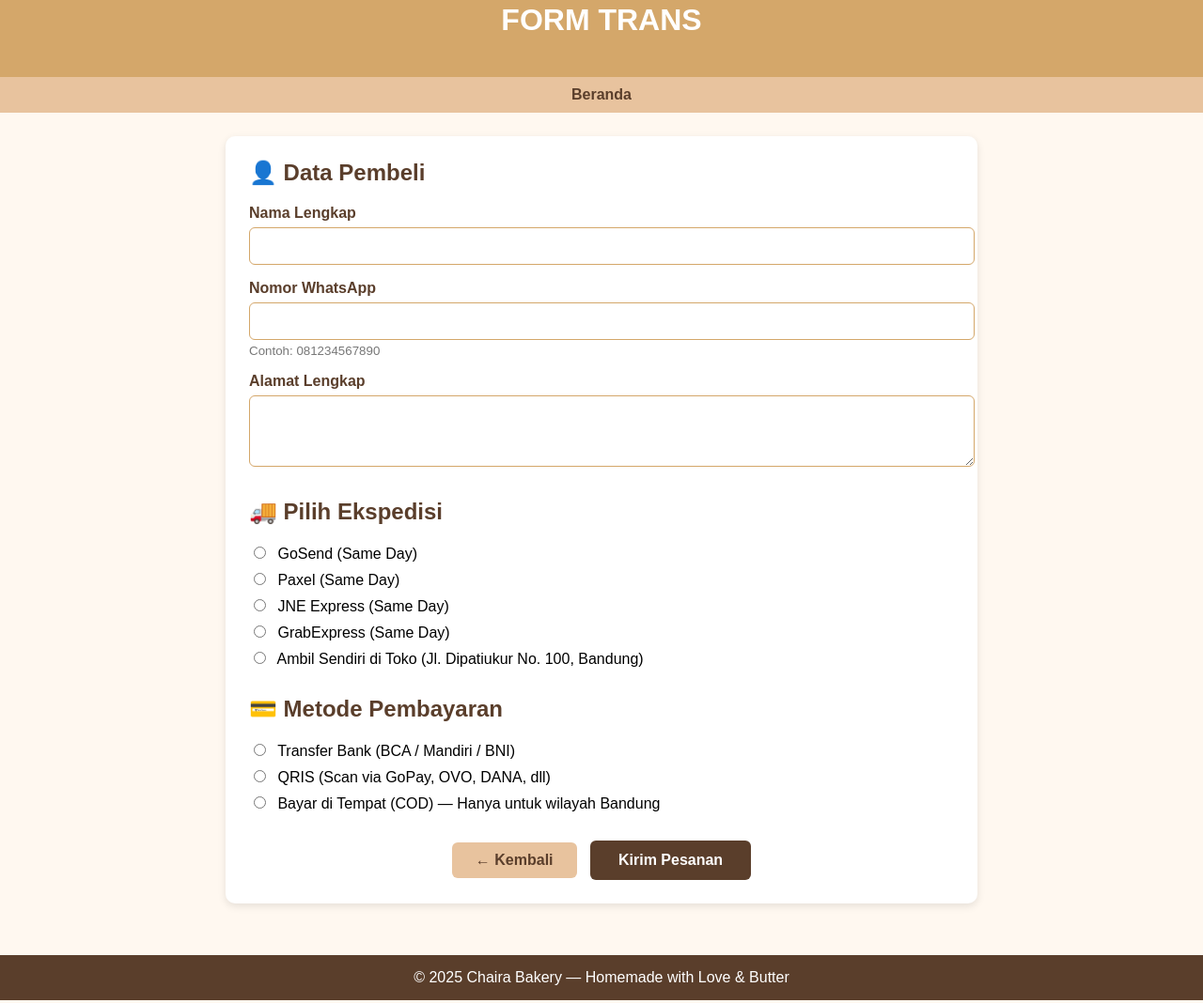
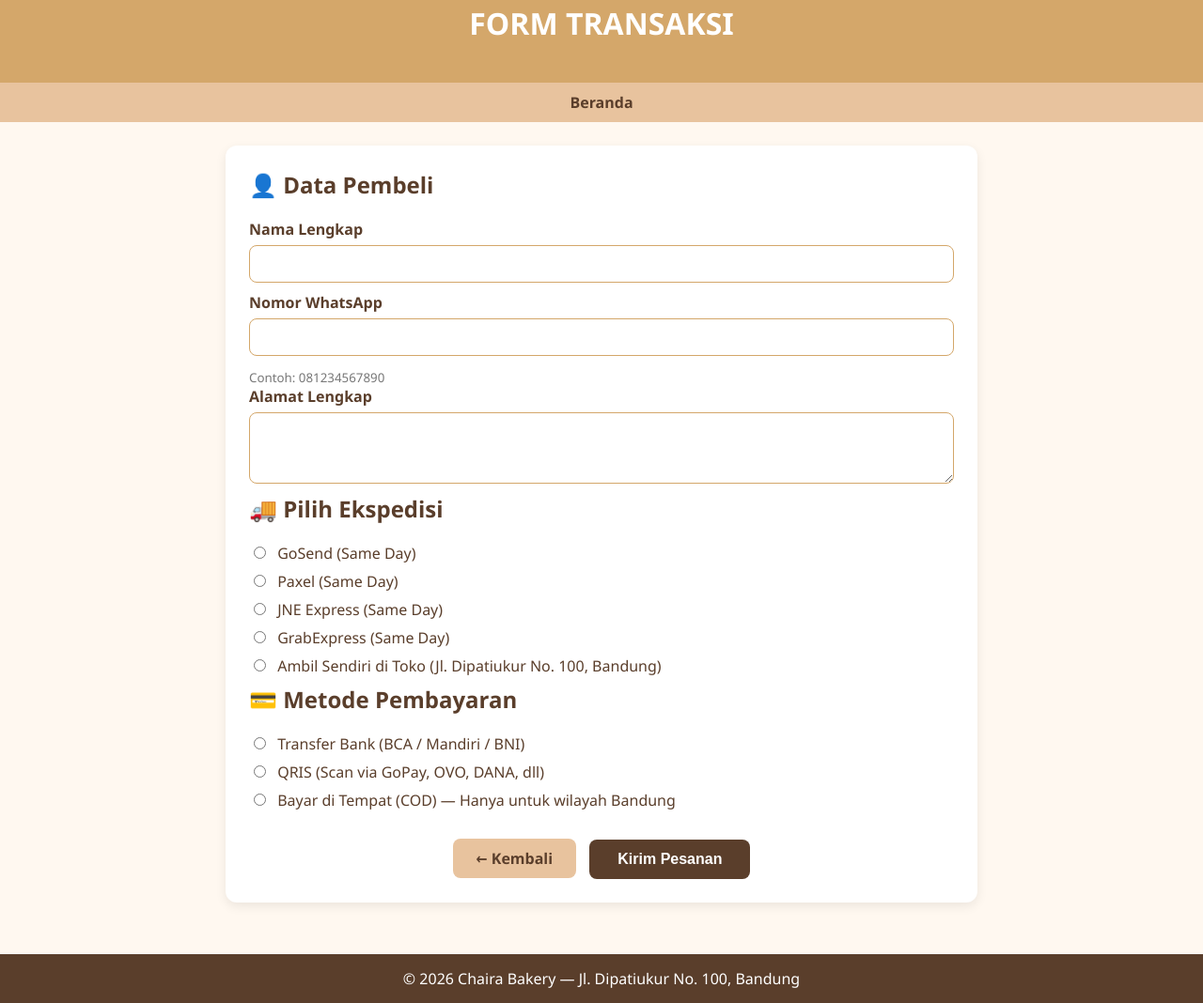
Before and after one commit to chairapuspitab-hub/chairapuspitab.github.io, a plain HTML site: page transaksi.html in a window 1280 px wide. Shown: the part 38-1106 px from the top of the page at 94% size. Drawn offline with Linux system fonts and the light colour scheme.

Commit message:
Update transaksi.html

```diff
--- a/transaksi.html
+++ b/transaksi.html
@@ -1,87 +1,353 @@
-<!DOCTYPE html>
+
 <html lang="id">
 <head>
   <meta charset="UTF-8">
+  <meta name="viewport" content="width=device-width, initial-scale=1.0">
   <title>Transaksi - Chaira Bakery</title>
+  <style>
+    body {
+      margin: 0;
+      font-family: 'Segoe UI', Tahoma, Geneva, Verdana, sans-serif;
+      background: #fff8f0;
+      color: #333;
+    }
+    header {
+      background: #d4a76a;
+      color: white;
+      text-align: center;
+      padding: 20px;
+    }
+    nav {
+      background: #e8c39e;
+      padding: 10px;
+      text-align: center;
+    }
+    nav a {
+      margin: 0 15px;
+      text-decoration: none;
+      color: #5a3e2b;
+      font-weight: bold;
+    }
+    .container {
+      padding: 25px;
+      max-width: 800px;
+      margin: 0 auto;
+    }
+    .form-box, .invoice-box {
+      background: white;
+      border-radius: 12px;
+      box-shadow: 0 4px 12px rgba(0,0,0,0.08);
+      padding: 25px;
+    }
+    h2 {
+      color: #5a3e2b;
+      margin-top: 0;
+    }
+    label {
+      display: block;
+      font-weight: bold;
+      color: #5a3e2b;
+      margin-bottom: 6px;
+    }
+    input[type="text"],
+    input[type="tel"],
+    textarea {
+      width: 100%;
+      padding: 10px;
+      border: 1px solid #d4a76a;
+      border-radius: 8px;
+      font-size: 16px;
+      margin-bottom: 10px;
+    }
+    small {
+      color: #777;
+      display: block;
+      margin-top: 4px;
+    }
+    .radio-group label {
+      display: block;
+      margin-bottom: 8px;
+      font-weight: normal;
+      cursor: pointer;
+    }
+    .radio-group input {
+      margin-right: 8px;
+    }
+    .btn-group {
+      margin-top: 30px;
+      text-align: center;
+    }
+    .btn-back {
+      background: #e8c39e;
+      color: #5a3e2b;
+      padding: 10px 25px;
+      text-decoration: none;
+      border-radius: 8px;
+      display: inline-block;
+      margin-right: 10px;
+      font-weight: bold;
+    }
+    .btn-submit {
+      background: #5a3e2b;
+      color: white;
+      padding: 12px 30px;
+      border: none;
+      border-radius: 8px;
+      font-weight: bold;
+      font-size: 16px;
+      cursor: pointer;
+    }
+    footer {
+      background: #5a3e2b;
+      color: white;
+      text-align: center;
+      padding: 15px;
+      margin-top: 30px;
+    }
+    .hidden {
+      display: none;
+    }
+
+    /* === INVOICE STYLE ALA SHOPEE === */
+    .invoice {
+      font-size: 15px;
+      line-height: 1.5;
+    }
+    .invoice-header {
+      text-align: center;
+      margin-bottom: 20px;
+    }
+    .invoice-header h2 {
+      margin: 0;
+      font-size: 20px;
+      color: #5a3e2b;
+    }
+    .invoice-header p {
+      color: #777;
+      margin: 5px 0 0;
+      font-size: 14px;
+    }
+    .invoice-id {
+      background: #f9f5f0;
+      padding: 8px;
+      border-radius: 6px;
+      text-align: center;
+      font-weight: bold;
+      margin: 15px 0;
+      color: #5a3e2b;
+    }
+    .invoice-section {
+      margin: 15px 0;
+    }
+    .invoice-row {
+      display: flex;
+      justify-content: space-between;
+      margin: 8px 0;
+    }
+    .invoice-label {
+      font-weight: bold;
+      color: #5a3e2b;
+    }
+    .invoice-value {
+      text-align: right;
+      max-width: 60%;
+      word-break: break-word;
+    }
+    .invoice-hr {
+      height: 1px;
+      background: #e8c39e;
+      margin: 18px 0;
+    }
+    .status-badge {
+      display: inline-block;
+      background: #fff3e0;
+      color: #e65100;
+      padding: 4px 10px;
+      border-radius: 20px;
+      font-size: 13px;
+      font-weight: bold;
+      margin-top: 8px;
+    }
+    .note {
+      font-style: italic;
+      color: #777;
+      text-align: center;
+      margin-top: 20px;
+      font-size: 14px;
+    }
+    .btn-save {
+      background: #d4a76a;
+      color: white;
+      border: none;
+      padding: 10px 20px;
+      border-radius: 8px;
+      font-weight: bold;
+      cursor: pointer;
+      margin-top: 15px;
+    }
+  </style>
 </head>
-<body style="margin: 0; font-family: Arial, sans-serif; background: #fff8f0;">
-  <header style="background: #d4a76a; color: white; text-align: center; padding: 20px;">
-    <h1>FORM TRANS
+<body>
+  <header>
+    <h1>FORM TRANSAKSI</h1>
   </header>
-  <nav style="background: #e8c39e; padding: 10px; text-align: center;">
-    <a href="index.html" style="margin: 0 15px; text-decoration: none; color: #5a3e2b; font-weight: bold;">Beranda</a>
+  <nav>
+    <a href="index.html">Beranda</a>
   </nav>
 
-  <div style="padding: 25px; max-width: 800px; margin: 0 auto;">
-    <div style="background: white; border-radius: 10px; box-shadow: 0 3px 8px rgba(0,0,0,0.1); padding: 25px;">
+  <div class="container">
+    <!-- Form Transaksi -->
+    <div id="form-section" class="form-box">
+      <h2>👤 Data Pembeli</h2>
+      <label for="nama">Nama Lengkap</label>
+      <input type="text" id="nama" required>
 
-      <h2 style="color: #5a3e2b; margin-top: 0;">👤 Data Pembeli</h2>
-      <p>
-        <label for="nama" style="display: block; font-weight: bold; color: #5a3e2b; margin-bottom: 6px;">Nama Lengkap</label>
-        <input type="text" id="nama" name="nama" required
-               style="width: 100%; padding: 10px; border: 1px solid #d4a76a; border-radius: 6px; font-size: 16px;">
-      </p>
-      <p>
-        <label for="wa" style="display: block; font-weight: bold; color: #5a3e2b; margin-bottom: 6px;">Nomor WhatsApp</label>
-        <input type="tel" id="wa" name="wa" required
-               style="width: 100%; padding: 10px; border: 1px solid #d4a76a; border-radius: 6px; font-size: 16px;">
-        <small style="color: #777; display: block; margin-top: 4px;">Contoh: 081234567890</small>
-      </p>
-      <p>
-        <label for="alamat" style="display: block; font-weight: bold; color: #5a3e2b; margin-bottom: 6px;">Alamat Lengkap</label>
-        <textarea id="alamat" name="alamat" rows="3" required
-                  style="width: 100%; padding: 10px; border: 1px solid #d4a76a; border-radius: 6px; font-size: 16px;"></textarea>
-      </p>
+      <label for="wa">Nomor WhatsApp</label>
+      <input type="tel" id="wa" required>
+      <small>Contoh: 081234567890</small>
 
-      <h2 style="color: #5a3e2b; margin-top: 30px;">🚚 Pilih Ekspedisi</h2>
-      <p>
-        </label>
-        <label style="display: block; margin-bottom: 8px;">
-          <input type="radio" name="ekspedisi" value="jnt" style="margin-right: 8px;"> GoSend (Same Day)
-        </label>
-        <label style="display: block; margin-bottom: 8px;">
-          <input type="radio" name="ekspedisi" value="sicepat" style="margin-right: 8px;"> Paxel (Same Day)
-        </label>
-        <label style="display: block; margin-bottom: 8px;">
-          <input type="radio" name="ekspedisi" value="anteraja" style="margin-right: 8px;"> JNE Express (Same Day)
-        </label>
-        <label style="display: block; margin-bottom: 8px;">
-          <input type="radio" name="ekspedisi" value="grab" style="margin-right: 8px;"> GrabExpress (Same Day)
-        </label>
-        <label style="display: block;">
-          <input type="radio" name="ekspedisi" value="ambil_sendiri" style="margin-right: 8px;"> Ambil Sendiri di Toko (Jl. Dipatiukur No. 100, Bandung)
-        </label>
-      </p>
+      <label for="alamat">Alamat Lengkap</label>
+      <textarea id="alamat" rows="3" required></textarea>
 
-      <h2 style="color: #5a3e2b; margin-top: 30px;">💳 Metode Pembayaran</h2>
-      <p>
-        <label style="display: block; margin-bottom: 8px;">
-          <input type="radio" name="pembayaran" value="transfer" style="margin-right: 8px;" required> Transfer Bank (BCA / Mandiri / BNI)
-        </label>
-        <label style="display: block; margin-bottom: 8px;">
-          <input type="radio" name="pembayaran" value="qris" style="margin-right: 8px;"> QRIS (Scan via GoPay, OVO, DANA, dll)
-        </label>
-        <label style="display: block;">
-          <input type="radio" name="pembayaran" value="cod" style="margin-right: 8px;"> Bayar di Tempat (COD) — Hanya untuk wilayah Bandung
-        </label>
-      </p>
-
-      <div style="margin-top: 30px; text-align: center;">
-        <a href="javascript:history.back()"
-           style="background: #e8c39e; color: #5a3e2b; padding: 10px 25px; text-decoration: none; border-radius: 6px; display: inline-block; margin-right: 10px; font-weight: bold;">
-          ← Kembali
-        </a>
-        <button type="submit"
-                style="background: #5a3e2b; color: white; padding: 12px 30px; border: none; border-radius: 6px; font-weight: bold; font-size: 16px; cursor: pointer;">
-          Kirim Pesanan
-        </button>
+      <h2>🚚 Pilih Ekspedisi</h2>
+      <div class="radio-group">
+        <label><input type="radio" name="ekspedisi" value="GoSend (Same Day)"> GoSend (Same Day)</label>
+        <label><input type="radio" name="ekspedisi" value="Paxel (Same Day)"> Paxel (Same Day)</label>
+        <label><input type="radio" name="ekspedisi" value="JNE Express (Same Day)"> JNE Express (Same Day)</label>
+        <label><input type="radio" name="ekspedisi" value="GrabExpress (Same Day)"> GrabExpress (Same Day)</label>
+        <label><input type="radio" name="ekspedisi" value="Ambil Sendiri di Toko (Jl. Dipatiukur No. 100, Bandung)"> Ambil Sendiri di Toko (Jl. Dipatiukur No. 100, Bandung)</label>
       </div>
 
+      <h2>💳 Metode Pembayaran</h2>
+      <div class="radio-group">
+        <label><input type="radio" name="pembayaran" value="Transfer Bank (BCA / Mandiri / BNI)" required> Transfer Bank (BCA / Mandiri / BNI)</label>
+        <label><input type="radio" name="pembayaran" value="QRIS (Scan via GoPay, OVO, DANA, dll)"> QRIS (Scan via GoPay, OVO, DANA, dll)</label>
+        <label><input type="radio" name="pembayaran" value="Bayar di Tempat (COD) — Hanya untuk wilayah Bandung"> Bayar di Tempat (COD) — Hanya untuk wilayah Bandung</label>
+      </div>
+
+      <div class="btn-group">
+        <a href="javascript:history.back()" class="btn-back">← Kembali</a>
+        <button type="button" class="btn-submit" onclick="generateInvoice()">Kirim Pesanan</button>
+      </div>
+    </div>
+
+
+    <div id="invoice-section" class="form-box hidden">
+      <div class="invoice">
+        <div class="invoice-header">
+          <h2>CHAIRA BAKERY</h2>
+          <p>Homemade with Love & Butter 🧁</p>
+        </div>
+
+        <div class="invoice-id" id="inv-number">Pesanan #<span id="order-id"></span></div>
+
+        <div class="invoice-section">
+          <div class="invoice-row">
+            <span class="invoice-label">Tanggal</span>
+            <span class="invoice-value" id="inv-date"></span>
+          </div>
+          <div class="invoice-row">
+            <span class="invoice-label">Status</span>
+            <span class="invoice-value"><span class="status-badge">Menunggu Konfirmasi</span></span>
+          </div>
+        </div>
+
+        <div class="invoice-hr"></div>
+
+        <div class="invoice-section">
+          <div class="invoice-row">
+            <span class="invoice-label">Nama</span>
+            <span class="invoice-value" id="inv-nama"></span>
+          </div>
+          <div class="invoice-row">
+            <span class="invoice-label">WhatsApp</span>
+            <span class="invoice-value" id="inv-wa"></span>
+          </div>
+          <div class="invoice-row">
+            <span class="invoice-label">Alamat</span>
+            <span class="invoice-value" id="inv-alamat"></span>
+          </div>
+        </div>
+
+        <div class="invoice-hr"></div>
+
+        <div class="invoice-section">
+          <div class="invoice-row">
+            <span class="invoice-label">Ekspedisi</span>
+            <span class="invoice-value" id="inv-ekspedisi"></span>
+          </div>
+          <div class="invoice-row">
+            <span class="invoice-label">Pembayaran</span>
+            <span class="invoice-value" id="inv-pembayaran"></span>
+          </div>
+        </div>
+
+        <p class="note">Tim kami akan menghubungi Anda dalam 1x24 jam.</p>
+
+        <div style="text-align: center; margin-top: 20px;">
+          <button type="button" class="btn-save" onclick="window.print()">🖨️ Simpan/Cetak Struk</button>
+          <br><br>
+          <button type="button" class="btn-back" onclick="backToForm()">← Edit Pesanan</button>
+        </div>
+      </div>
     </div>
   </div>
 
-  <footer style="background: #5a3e2b; color: white; text-align: center; padding: 15px; margin-top: 30px;">
-    &copy; 2025 Chaira Bakery — Homemade with Love & Butter
+  <footer>
+    &copy; 2026 Chaira Bakery — Jl. Dipatiukur No. 100, Bandung
   </footer>
+
+  <script>
+    function generateInvoice() {
+      const nama = document.getElementById('nama').value.trim();
+      const wa = document.getElementById('wa').value.trim();
+      const alamat = document.getElementById('alamat').value.trim();
+      const ekspedisi = document.querySelector('input[name="ekspedisi"]:checked');
+      const pembayaran = document.querySelector('input[name="pembayaran"]:checked');
+
+      if (!nama || !wa || !alamat) {
+        alert('Mohon lengkapi semua data pembeli!');
+        return;
+      }
+      if (!ekspedisi) {
+        alert('Silakan pilih ekspedisi!');
+        return;
+      }
+      if (!pembayaran) {
+        alert('Silakan pilih metode pembayaran!');
+        return;
+      }
+
+      // Generate nomor pesanan unik (timestamp)
+      const now = new Date();
+      const orderId = 'CB' + now.getTime().toString().slice(-6);
+      const dateStr = now.toLocaleDateString('id-ID', {
+        weekday: 'long',
+        year: 'numeric',
+        month: 'long',
+        day: 'numeric',
+        hour: '2-digit',
+        minute: '2-digit'
+      });
+
+      // Isi data ke struk
+      document.getElementById('order-id').textContent = orderId;
+      document.getElementById('inv-date').textContent = dateStr;
+      document.getElementById('inv-nama').textContent = nama;
+      document.getElementById('inv-wa').textContent = wa;
+      document.getElementById('inv-alamat').textContent = alamat;
+      document.getElementById('inv-ekspedisi').textContent = ekspedisi.value;
+      document.getElementById('inv-pembayaran').textContent = pembayaran.value;
+
+      // Tampilkan struk
+      document.getElementById('form-section').classList.add('hidden');
+      document.getElementById('invoice-section').classList.remove('hidden');
+    }
+
+    function backToForm() {
+      document.getElementById('invoice-section').classList.add('hidden');
+      document.getElementById('form-section').classList.remove('hidden');
+    }
+  </script>
 </body>
 </html>
```
